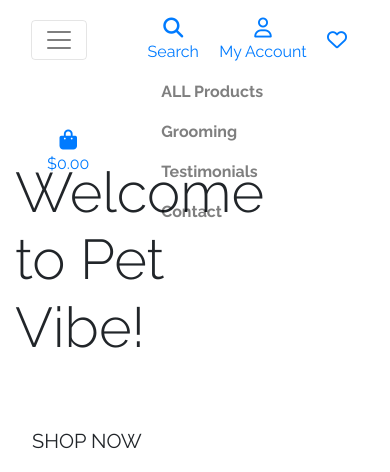
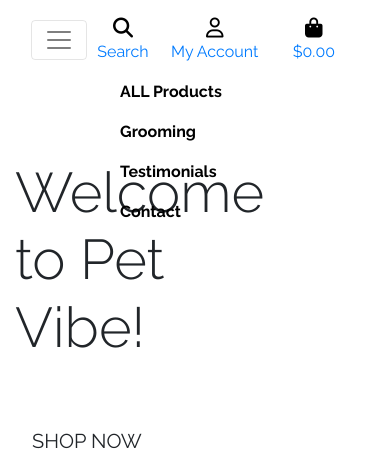
Before and after one commit to thiago-23/Pet-Vibe, a Django app: page / in a window 390 px wide. Shown: the top 472 px of the page. Run offline with Django 3.2, Linux system fonts and the light colour scheme; some libraries are stand-ins or nearby versions.

Commit message:
Fixed position on mobile hearder and main nav

```diff
--- a/static/css/base.css
+++ b/static/css/base.css
@@ -1,21 +1,20 @@
 html {
     height: 100%;
 }
+
 body {
     height: calc(100vh - 164px);
     font-family: 'Raleway', sans-serif;
 }
 
-
-/* -------------------------------- Media Queries */
 /* Slightly larger container on xl screens */
 @media (min-width: 1200px) {
     .container {
-      max-width: 80%;
+        max-width: 80%;
     }
 }
 
-/* fixed top navbar only on medium and up */
+/* Fixed top navbar only on medium and up */
 @media (min-width: 992px) {
     .fixed-top-desktop-only {
         position: fixed;
@@ -28,3 +27,35 @@ body {
         padding-top: 164px;
     }
 }
+
+/* Center the navigation items on desktop screens */
+@media (min-width: 992px) {
+    .navbar-nav {
+        justify-content: center;
+    }
+}
+
+/* Black styling for logo, icons, and navbar links */
+.main-logo-link h2,
+.navbar-nav .nav-link,
+.navbar-toggler-icon,
+.icon,
+.fa-user,
+.fa-shopping-bag,
+.fa-search {
+    color: black !important;
+}
+
+/* Optional: "Shop Now" button styling */
+.button-shop-now {
+    background-color: transparent;
+    border: 1px solid black;
+    color: black;
+    font-weight: bold;
+    padding: 8px 16px;
+}
+
+.button-shop-now:hover {
+    background-color: black;
+    color: white;
+}
--- a/templates/includes/main-nav.html
+++ b/templates/includes/main-nav.html
@@ -15,17 +15,17 @@
         </li>
 
         <li class="nav-item">
-            <a class="font-weight-bold nav-link text-black mr-5" href="#">
+            <a class="font-weight-bold nav-link text-black mr-5" href="#"id="groomming-link" data-toggle="dropdown" aria-haspopup="true" aria-expanded="false">
                 Grooming
             </a>
         </li>
         <li class="nav-item">
-            <a class="font-weight-bold nav-link text-black mr-5" href="#">
+            <a class="font-weight-bold nav-link text-black mr-5" href="#"id="testtimonials-link" data-toggle="dropdown" aria-haspopup="true" aria-expanded="false">
                 Testimonials
             </a>
         </li>
         <li class="nav-item">
-            <a class="font-weight-bold nav-link text-black mr-5" href="#">
+            <a class="font-weight-bold nav-link text-black mr-5" href="#" id="contact-link" data-toggle="dropdown" aria-haspopup="true" aria-expanded="false">
                 Contact
             </a>
         </li>
--- a/templates/includes/mobile-top-header.html
+++ b/templates/includes/mobile-top-header.html
@@ -1,4 +1,3 @@
-<ul class="my-auto mr-2 pt-1"></ul>
 <li class="list-inline-item align-middle">
     <a class="nav-link px-1 d-block d-lg-none" href="#" id="mobile-search" data-toggle="dropdown" aria-haspopup="true"
         aria-expanded="false">
@@ -45,13 +44,7 @@
         {% endif %}
     </div>
 </li>
-    <li class="list-inline-item">
-        <a class="nav-link px-1 d-block d-lg-none" href="#">
-            <div class="text-center">
-                <div><i class="far fa-heart fa-lg"></i></div>
-            </div>
-        </a>
-    </li>
+
 <li class="list-inline-item">
     <a class="{% if grand_total %}text-primary font-weight-bold{% else %}text-black{% endif %} nav-link d-block d-lg-none" href="">
         <div class="text-center">
@@ -66,4 +59,3 @@
         </div>
     </a>
 </li>
-</ul>
```
Lines whose indentation alone changed are shown as unchanged.
